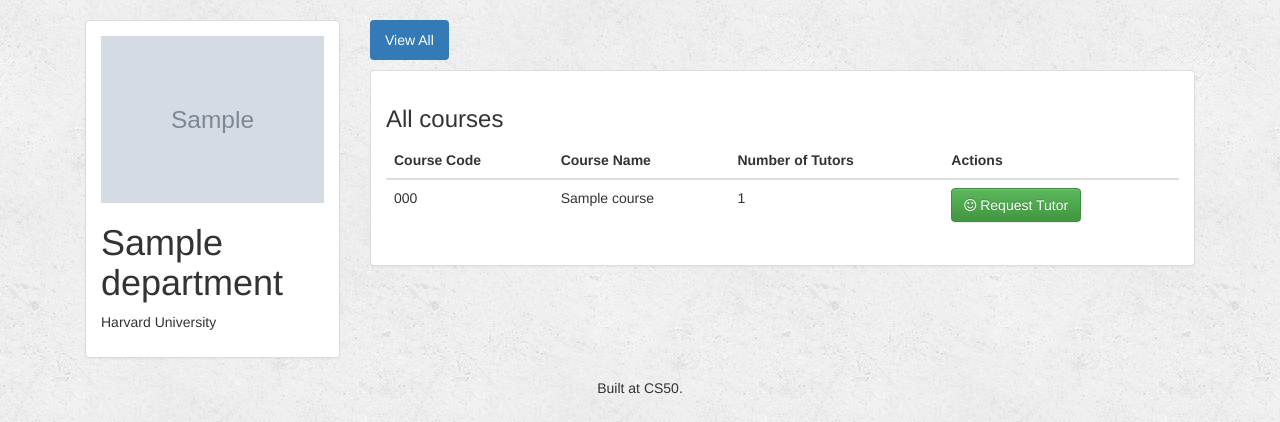
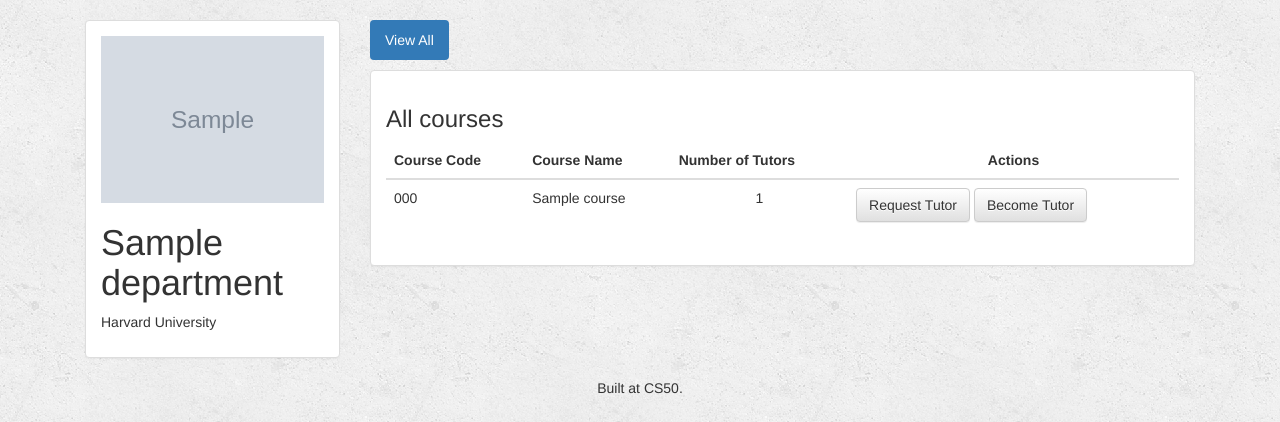
Before and after one commit to paiva/harvard-peer-tutoring, a Django app: page /1/ in a window 1280 px wide. Shown: the part 52-474 px from the top of the page. Run offline with Django 3.2, Linux system fonts and the light colour scheme; a user stored in the database is signed in; tables that the repository leaves empty hold one stand-in row (values such as "Sample post"); grey boxes marked "Sample" are stand-in pictures; some libraries are stand-ins or nearby versions; some web fonts are replaced.

Commit message:
fix layout detail pages

```diff
--- a/search/templates/search/detail.html
+++ b/search/templates/search/detail.html
@@ -46,7 +46,7 @@
                             <th>Course Code</th>
                             <th>Course Name</th>
                             <th>Number of Tutors</th>
-                            <th>Actions</th>
+                            <th style="text-align:center">Actions</th>
                         </tr>
                         </thead>
                         <tbody>
@@ -54,10 +54,13 @@
                             <tr>
                                 <td>{{ course.course_code }}</td>
                                 <td>{{ course.course_name }}</td>
-                                <td>{{ course.num_tutors }}</td>
-                                <td><button type="button" class="btn btn-success">
-                                            <i class="fa fa-smile-o" aria-hidden="true"></i> Request Tutor
+                                <td align="center">{{ course.num_tutors }}</td>
+                                <td><button type="button" class="btn btn-default">
+                                    Request Tutor
                                     </button>
+                                    <button type="button" class="btn btn-default">
+                                        Become Tutor
+                                        </button>
 				</td>
                             </tr>
                         {% endfor %}
```
Also changed, not shown: media/Drawing_12.png (added), media/Drawing_13.png (added), media/Drawing_14.png (added), media/Drawing_15.png (added).
